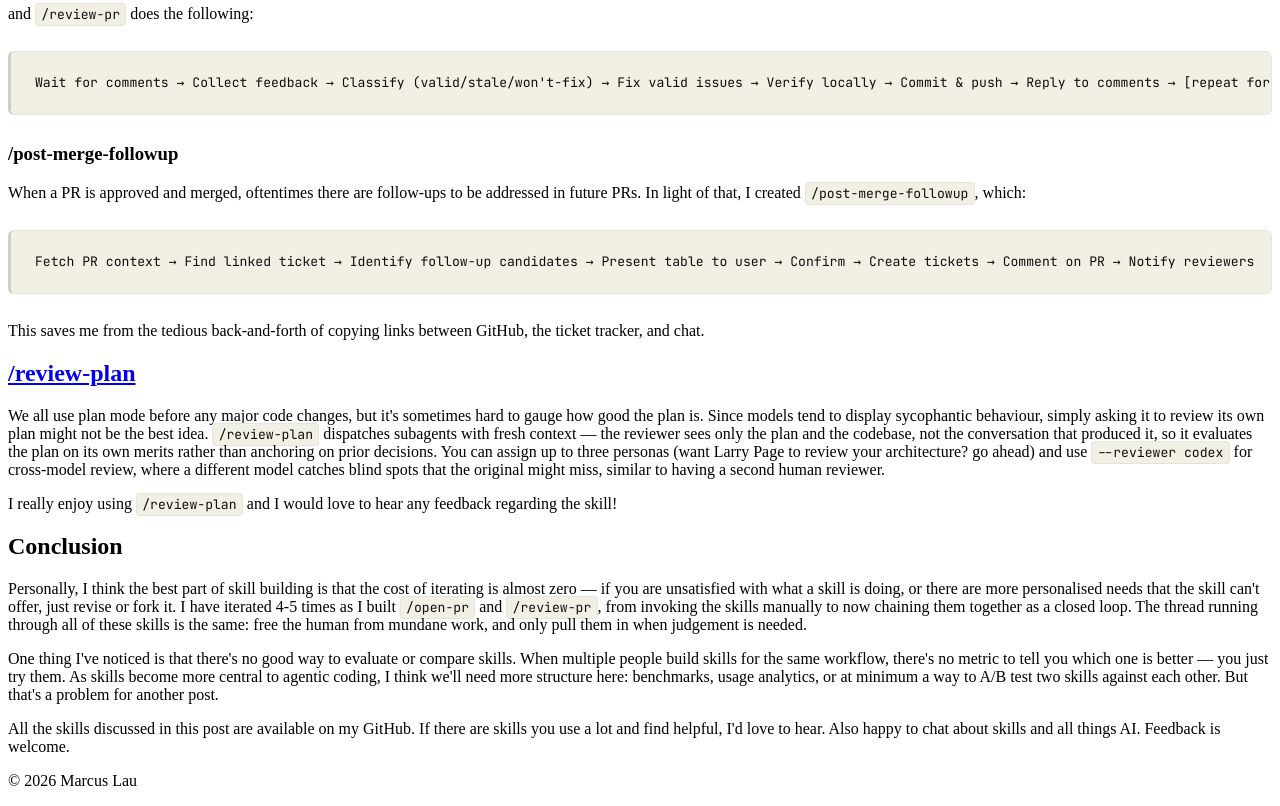
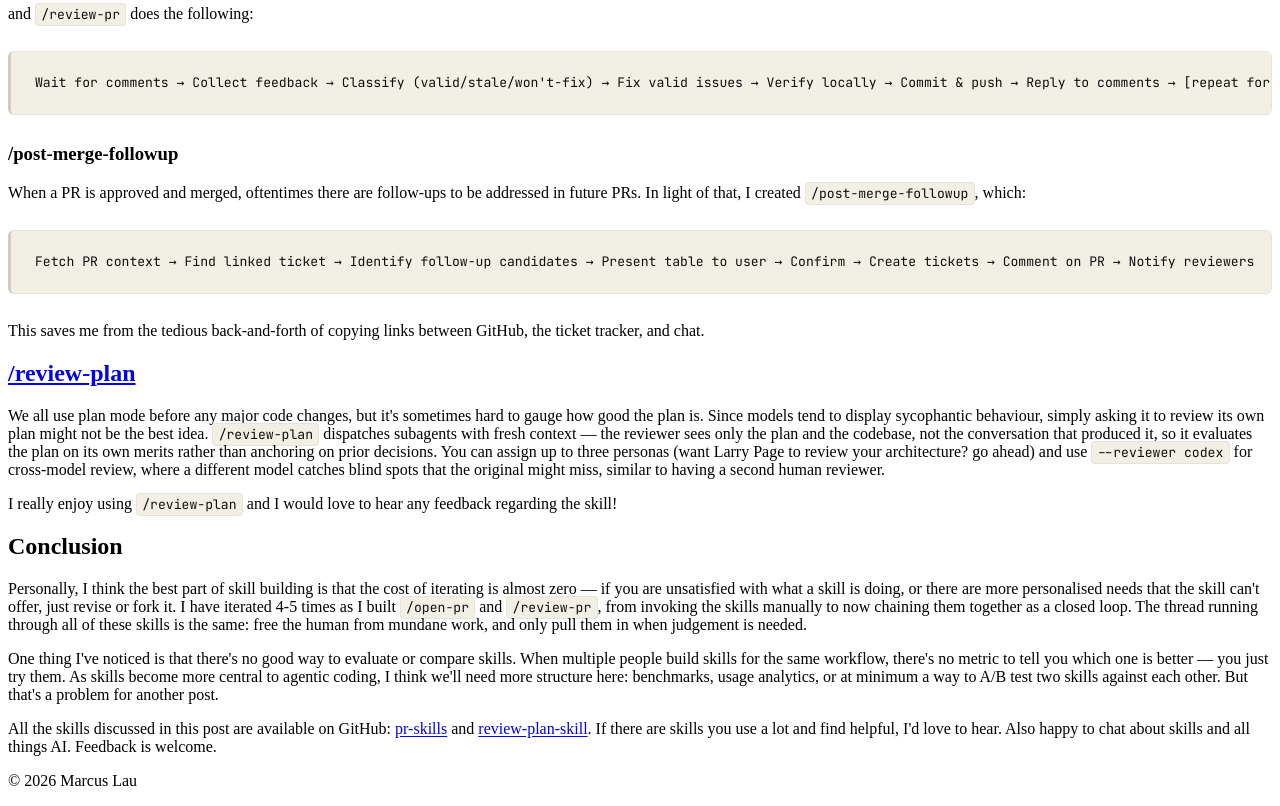
Before and after one commit to sucramual/sucramual.github.io, an Eleventy site: page src/writing/skills/index.md in a window 1280 px wide. Shown: the part 2167-2973 px from the top of the page. Built offline with nearby package versions, Linux system fonts and the light colour scheme; Eleventy itself is replaced by a stand-in of ours; code samples lack their colours; files that its build step writes are made by us from their sources.

Commit message:
Link to pr-skills and review-plan-skill repos in conclusion

```diff
--- a/src/writing/skills/index.md
+++ b/src/writing/skills/index.md
@@ -109,4 +109,4 @@ Personally, I think the best part of skill building is that the cost of iteratin
 
 One thing I've noticed is that there's no good way to evaluate or compare skills. When multiple people build skills for the same workflow, there's no metric to tell you which one is better — you just try them. As skills become more central to agentic coding, I think we'll need more structure here: benchmarks, usage analytics, or at minimum a way to A/B test two skills against each other. But that's a problem for another post.
 
-All the skills discussed in this post are available on my GitHub. If there are skills you use a lot and find helpful, I'd love to hear. Also happy to chat about skills and all things AI. Feedback is welcome.
+All the skills discussed in this post are available on GitHub: [pr-skills](https://github.com/sucramual/pr-skills) and [review-plan-skill](https://github.com/sucramual/review-plan-skill). If there are skills you use a lot and find helpful, I'd love to hear. Also happy to chat about skills and all things AI. Feedback is welcome.
```
